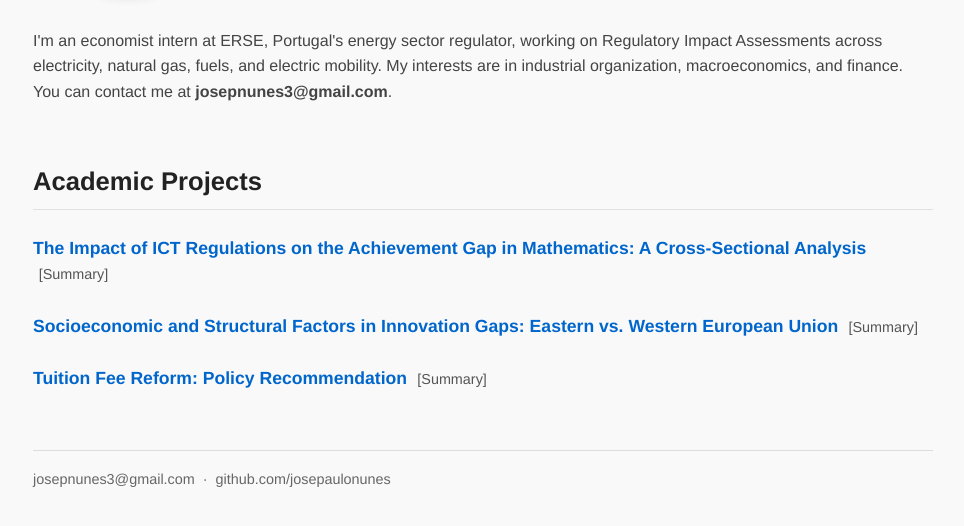
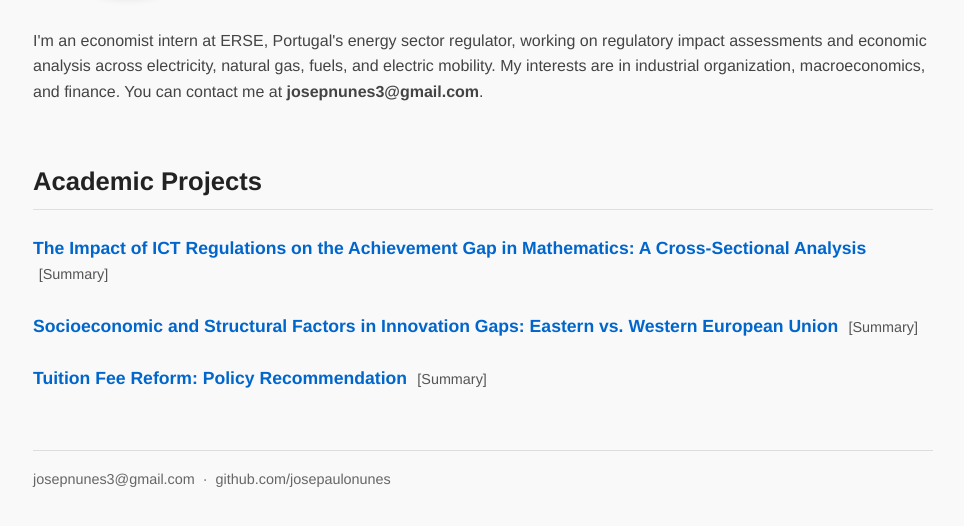
Before and after one commit to josepaulonunes/josepaulonunes.github.io, a Jekyll site: the page built from index.md, in a window 1280 px wide, cut to the strip 317-843 px from the top of the page. Shown: the whole strip, without its empty margins (157-1121 px from the left). Built offline with Jekyll 4.4.1, drawn with Linux system fonts in a browser that asks for light colours.

Commit message:
Clarify role and responsibilities at ERSE
Updated the description of work at ERSE for clarity.

```diff
--- a/index.md
+++ b/index.md
@@ -21,7 +21,7 @@ title: José Nunes
 </div>
 
 <p class="blurb">
-I'm an economist intern at ERSE, Portugal's energy sector regulator, working on Regulatory Impact Assessments across electricity, natural gas, fuels, and electric mobility. My interests are in industrial organization, macroeconomics, and finance. You can contact me at <a href="mailto:josepnunes3@gmail.com">josepnunes3@gmail.com</a>.
+I'm an economist intern at ERSE, Portugal's energy sector regulator, working on regulatory impact assessments and economic analysis across electricity, natural gas, fuels, and electric mobility. My interests are in industrial organization, macroeconomics, and finance. You can contact me at <a href="mailto:josepnunes3@gmail.com">josepnunes3@gmail.com</a>.
 </p>
 
 <h2>Academic Projects</h2>
```
